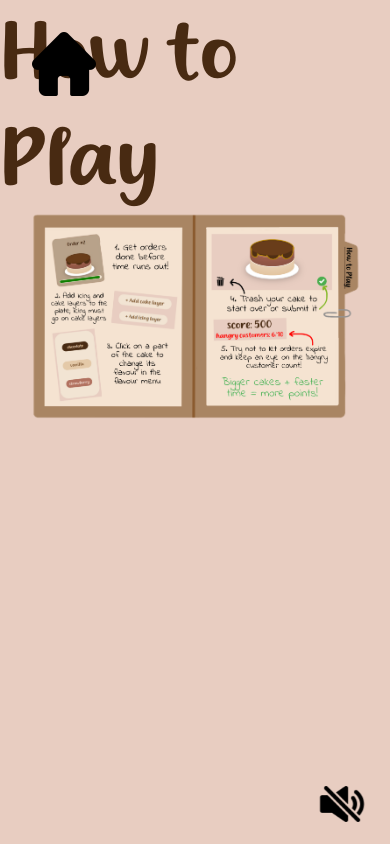
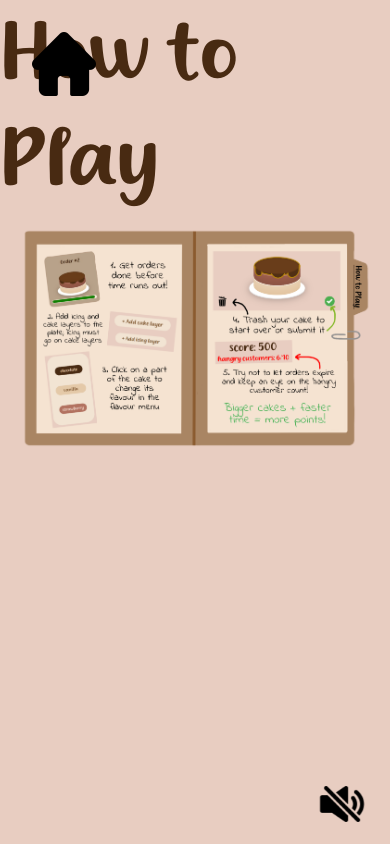
Before and after one commit to aliciajpan/cake-game, a React (Vite) app in the folder overcaked-front-end/: page /howtoplay in a window 390 px wide. Built offline with nearby package versions, Linux system fonts and the light colour scheme.

Commit message:
Lock in tablet tutorial page styling

```diff
--- a/overcaked-front-end/src/pages/TutorialPage/TutorialPage.scss
+++ b/overcaked-front-end/src/pages/TutorialPage/TutorialPage.scss
@@ -51,7 +51,13 @@
     }
 
     &__bkgd {
-        width: 85%;
+        width: 90%;
+        margin-top: 1rem;
+
+        @include desktop {
+            margin-top: 0;
+            width: 85%;
+        }
 
         &:hover {
             animation: popBiggerSubtle 1s both;
```
